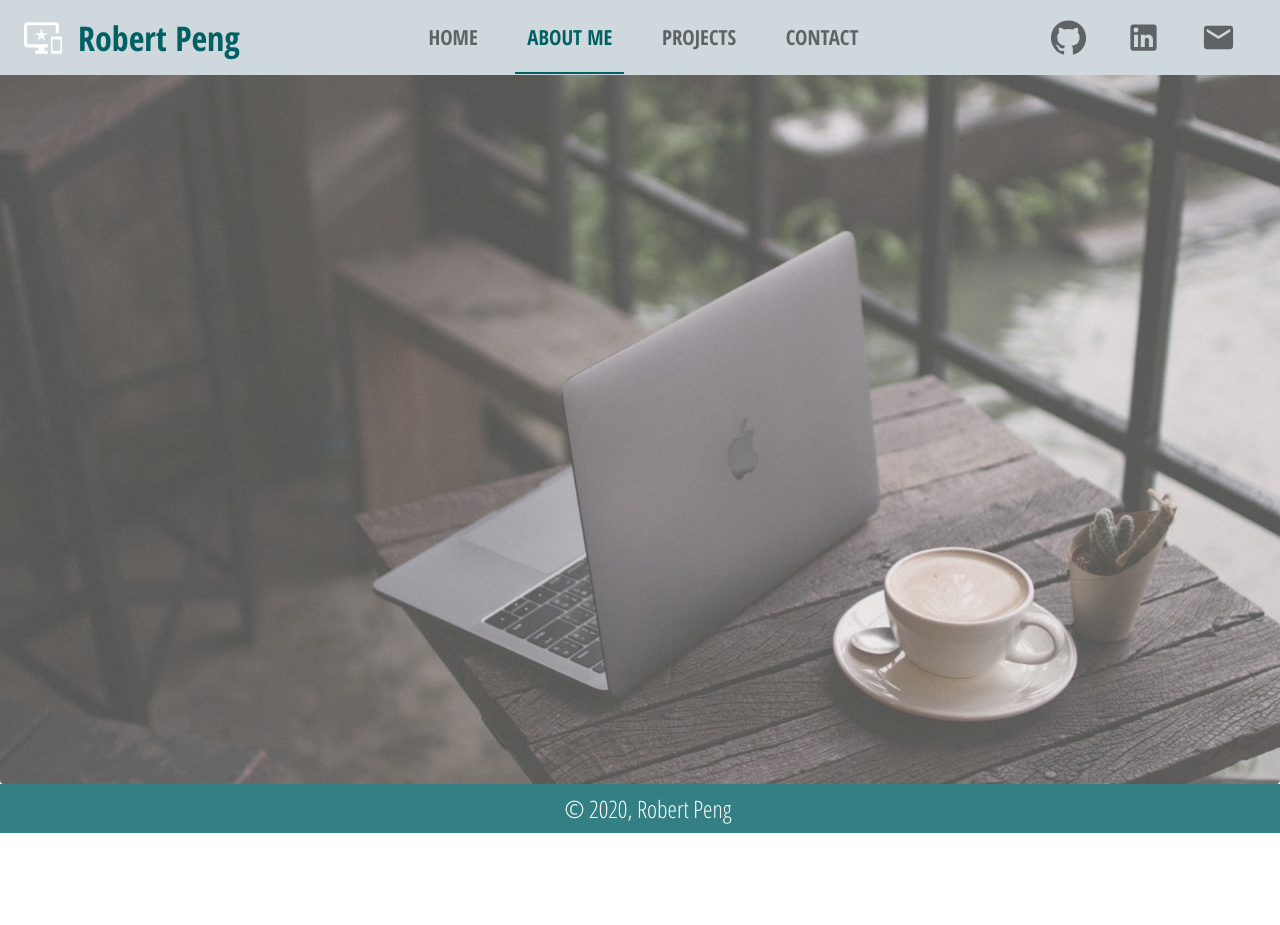
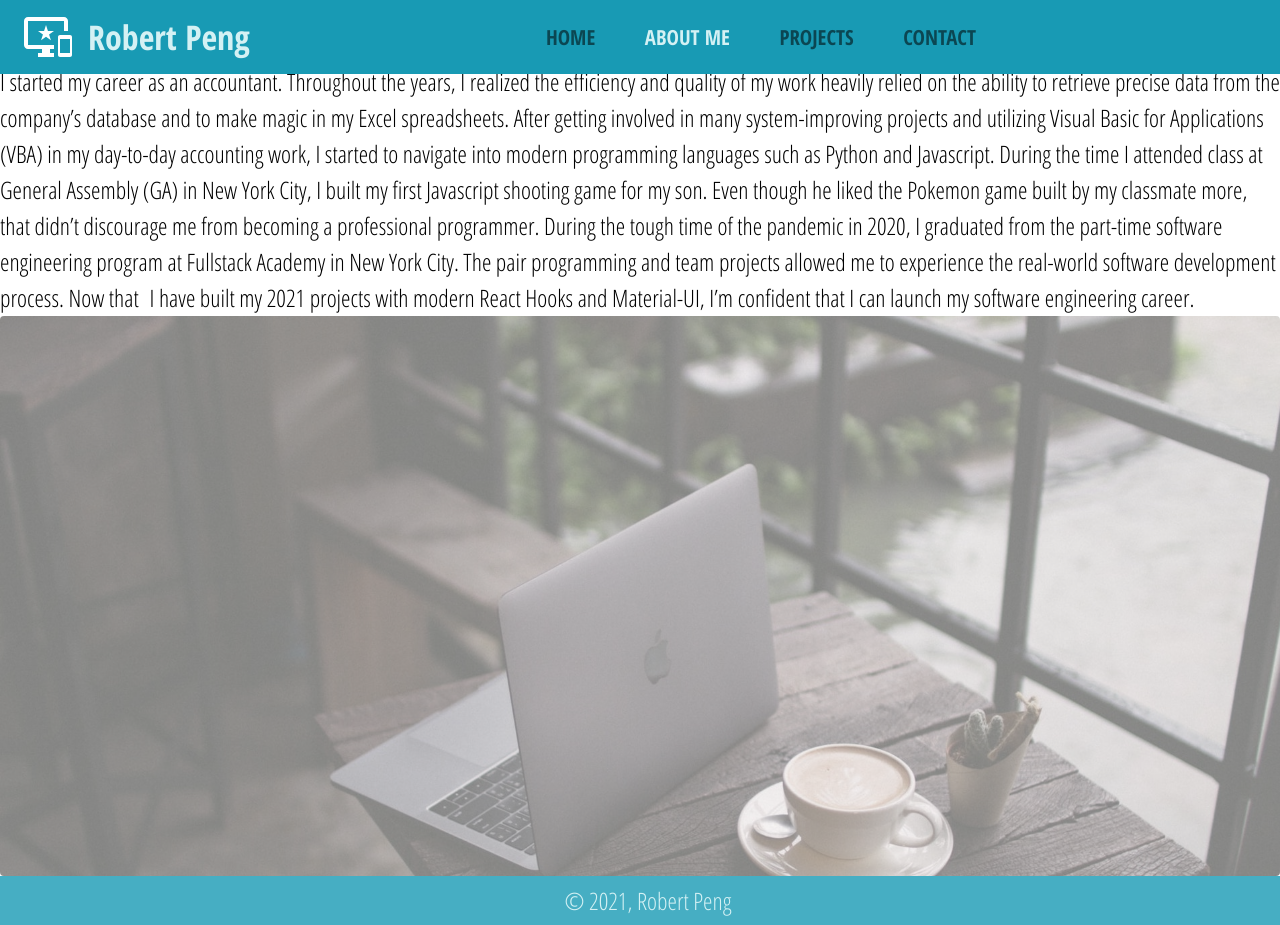
Before and after one commit to robertpengcode/My_Portfolio_Website, a React (Create React App) app: page /about in a window 1280 px wide. Before the commit the page ends 833 px from the top, so only its background shows below. Built offline with nearby package versions, Linux system fonts and the light colour scheme.

Commit message:
drawer list

```diff
--- a/src/components/AboutMe.js
+++ b/src/components/AboutMe.js
@@ -1,21 +1,55 @@
-import React from "react";
+import React, { Fragment, useState, useEffect } from "react";
 import { makeStyles } from "@material-ui/core/styles";
 import Paper from "@material-ui/core/Paper";
+import Typography from "@material-ui/core/Typography";
+import Box from "@material-ui/core/Box";
+import { black } from "color-name";
 
 const useStyles = makeStyles(theme => ({
   paperContainer: {
     backgroundImage: `url(laptopCoffee2.jpg)`,
-    height: "90vh",
+    height: "70vh",
     width: "100%",
     backgroundSize: "cover",
-    opacity: "0.7",
-  }
+    opacity: "0.5"
+  },
+  text: {
+    ...theme.typography,
+    color: 'black',
+    fontSize: '1.5rem',
+  },
 }));
 
 const AboutMe = () => {
   const classes = useStyles();
   return (
-    <Paper elevation={0} className={classes.paperContainer}></Paper>
+    <Fragment>
+
+      <Box>
+      <Typography className={classes.text}>
+        I started my career as an accountant. Throughout the years, I realized
+        the efficiency and quality of my work heavily relied on the ability to
+        retrieve precise data from the company’s database and to make magic in
+        my Excel spreadsheets. After getting involved in many system-improving
+        projects and utilizing Visual Basic for Applications (VBA) in my
+        day-to-day accounting work, I started to navigate into modern
+        programming languages such as Python and Javascript. During the time I
+        attended class at General Assembly (GA) in New York City, I built my
+        first Javascript shooting game for my son. Even though he liked the
+        Pokemon game built by my classmate more, that didn’t discourage me
+        from becoming a professional programmer. During the tough time of the
+        pandemic in 2020, I graduated from the part-time software engineering
+        program at Fullstack Academy in New York City. The pair programming
+        and team projects allowed me to experience the real-world software
+        development process. Now that  I have built my 2021 projects with
+        modern React Hooks and Material-UI, I’m confident that I can launch my
+        software engineering career.
+      </Typography>
+      <Paper elevation={0} className={classes.paperContainer}>
+      </Paper>
+    </Box>
+    </Fragment>
+
   );
 };
 
--- a/src/components/Contact.js
+++ b/src/components/Contact.js
@@ -4,11 +4,11 @@ import Paper from "@material-ui/core/Paper";
 
 const useStyles = makeStyles(theme => ({
   paperContainer: {
-    backgroundImage: `url(laptopCoffee2.jpg)`,
+    backgroundImage: `url(laptopCoffee3.jpg)`,
     height: "90vh",
-    width: "100%",
+    width: "40%",
     backgroundSize: "cover",
-    opacity: "0.7",
+    opacity: "0.5",
   }
 }));
 
--- a/src/components/Home.js
+++ b/src/components/Home.js
@@ -9,7 +9,8 @@ const useStyles = makeStyles(theme => ({
     width: "100%",
     backgroundSize: "cover",
     opacity: "0.5"
-  }
+  },
+
 }));
 
 const Home = () => {
--- a/src/components/UI/Footer.js
+++ b/src/components/UI/Footer.js
@@ -3,9 +3,9 @@ import { makeStyles } from "@material-ui/core/styles";
 
 const useStyles = makeStyles(theme => ({
   footer: {
-    backgroundColor: theme.palette.secondary.light,
+    backgroundColor: theme.palette.primary.light,
     width: "100%",
-    color: "white",
+    color: theme.palette.secondary.main,
     textAlign: "center",
     fontFamily: theme.typography.fontFamily,
     fontSize: "1.5rem",
@@ -15,8 +15,7 @@ const useStyles = makeStyles(theme => ({
 
 const Footer = () => {
   const classes = useStyles();
-
-  return <footer className={classes.footer}>© 2020, Robert Peng</footer>;
+  return <footer className={classes.footer}>© 2021, Robert Peng</footer>;
 };
 
 export default Footer;
--- a/src/components/UI/Navbar.js
+++ b/src/components/UI/Navbar.js
@@ -17,15 +17,34 @@ import useMediaQuery from "@material-ui/core/useMediaQuery";
 import { useTheme } from "@material-ui/core/styles";
 import SwipeableDrawer from "@material-ui/core/SwipeableDrawer";
 import MenuIcon from "@material-ui/icons/Menu";
+import List from "@material-ui/core/List";
+import ListItem from "@material-ui/core/ListItem";
+import ListItemText from "@material-ui/core/ListItemText";
 
 const useStyles = makeStyles(theme => ({
   toolbarMargin: {
     ...theme.mixins.toolbar
   },
+  appBar: {
+    [theme.breakpoints.down("md")]: {
+      height: "4rem"
+    },
+    [theme.breakpoints.down("xs")]: {
+      height: "3rem"
+    }
+  },
   title: {
     margin: "1rem",
     fontWeight: "bold",
     fontFamily: theme.typography.fontFamily,
+    [theme.breakpoints.down("md")]: {
+      margin: "0.75rem",
+      fontSize: "2rem"
+    },
+    [theme.breakpoints.down("xs")]: {
+      margin: "0.5rem",
+      fontSize: "1.2rem"
+    }
   },
   tabContainer: {
     margin: "auto"
@@ -38,9 +57,17 @@ const useStyles = makeStyles(theme => ({
     margin: "0.8rem"
   },
   logo: {
-    width: 38,
-    height: 38,
-    color: "white"
+    width: "3rem",
+    height: "3rem",
+    color: "white",
+    [theme.breakpoints.down("md")]: {
+      width: "2.5rem",
+      height: "2.5rem"
+    },
+    [theme.breakpoints.down("xs")]: {
+      width: "1.5rem",
+      height: "1.5rem"
+    }
   },
   iconButton: {
     margin: "0.5rem"
@@ -48,6 +75,25 @@ const useStyles = makeStyles(theme => ({
   button: {
     width: 35,
     height: 35
+  },
+  drawerIconContainer: {
+    marginLeft: "auto"
+  },
+  drawerIcon: {
+    height: "2rem",
+    width: "2rem"
+  },
+  drawer: {
+    backgroundColor: theme.palette.primary.main
+  },
+  drawerItem: {
+    fontWeight: "bold",
+    fontSize: "1.3rem",
+    fontFamily: theme.typography.fontFamily,
+    color: theme.palette.common.navy
+  },
+  drawerItemSelected: {
+    color: theme.palette.secondary.main
   }
 }));
 
@@ -67,12 +113,15 @@ const Navbar = () => {
   const theme = useTheme();
   const iOS = process.browser && /iPad|iPhone|iPod/.test(navigator.userAgent);
   const matches = useMediaQuery(theme.breakpoints.down("md"));
+
+  const [openDrawer, setOpenDrawer] = useState(false);
   const [value, setValue] = useState(0);
+  const [openMenu, setOpenMenu] = useState(false);
 
-  const [openMenu, setOpenMenu] = useState(false);
   const handleChange = (event, newValue) => {
     setValue(newValue);
   };
+
   useEffect(() => {
     if (window.location.pathname === "/" && value !== 0) {
       setValue(0);
@@ -92,7 +141,7 @@ const Navbar = () => {
         onChange={handleChange}
         aria-label="Tabs on Navbar"
         textColor="secondary"
-        indicatorColor="secondary"
+        indicatorColor="primary"
         className={classes.tabContainer}
         centered
       >
@@ -119,20 +168,118 @@ const Navbar = () => {
     </Fragment>
   );
 
-  return (
+  const drawer = (
     <Fragment>
-      <ElevationScroll>
-        <AppBar position="fixed" color="primary" >
-          <Toolbar>
-            <ImportantDevicesIcon className={classes.logo} />
-            <Typography
-              variant="h4"
-              color="secondary"
-              className={classes.title}
+      <SwipeableDrawer
+        disableBackdropTransition={!iOS}
+        disableDiscovery={iOS}
+        open={openDrawer}
+        onClose={() => setOpenDrawer(false)}
+        onOpen={() => setOpenDrawer(true)}
+        classes={{ paper: classes.drawer }}
       >
-              Robert Peng
-            </Typography>
-            {matches ? null : tabs}
+        <List>
+          <ListItem
+            onClick={() => {
+              setOpenDrawer(false);
+              setValue(0);
+            }}
+            divider
+            button
+            component={Link}
+            to="/"
+            selected={value === 0}
+          >
+            <ListItemText
+              className={
+                value === 0
+                  ? [classes.drawerItem, classes.drawerItemSelected]
+                  : classes.drawerItem
+              }
+              disableTypography
+            >
+              HOME
+            </ListItemText>
+          </ListItem>
+          <ListItem
+            onClick={() => {
+              setOpenDrawer(false);
+              setValue(1);
+            }}
+            divider
+            button
+            component={Link}
+            to="/about"
+            selected={value === 1}
+          >
+            <ListItemText
+              className={
+                value === 1
+                  ? [classes.drawerItem, classes.drawerItemSelected]
+                  : classes.drawerItem
+              }
+              disableTypography
+            >
+              ABOUT ME
+            </ListItemText>
+          </ListItem>
+          <ListItem
+            onClick={() => {
+              setOpenDrawer(false);
+              setValue(2);
+            }}
+            divider
+            button
+            component={Link}
+            to="/projects"
+            selected={value === 2}
+          >
+            <ListItemText
+              className={
+                value === 2
+                  ? [classes.drawerItem, classes.drawerItemSelected]
+                  : classes.drawerItem
+              }
+              disableTypography
+            >
+              PROJECTS
+            </ListItemText>
+          </ListItem>
+          <ListItem
+            onClick={() => {
+              setOpenDrawer(false);
+              setValue(3);
+            }}
+            divider
+            button
+            component={Link}
+            to="/contact"
+            selected={value === 3}
+          >
+            <ListItemText
+              className={
+                value === 3
+                  ? [classes.drawerItem, classes.drawerItemSelected]
+                  : classes.drawerItem
+              }
+              disableTypography
+            >
+              CONTACT
+            </ListItemText>
+          </ListItem>
+        </List>
+      </SwipeableDrawer>
+      <IconButton
+        className={classes.drawerIconContainer}
+        onClick={() => setOpenDrawer(!openDrawer)}
+      >
+        <MenuIcon className={classes.drawerIcon} />
+      </IconButton>
+    </Fragment>
+  );
+
+  const iconButtons = (
+    <Fragment>
       <IconButton
         target="_blank"
         href="https://github.com/robertpengcode"
@@ -150,6 +297,23 @@ const Navbar = () => {
       <IconButton className={classes.iconButton}>
         <EmailIcon className={classes.button} />
       </IconButton>
+    </Fragment>
+  );
+
+  return (
+    <Fragment>
+      <ElevationScroll>
+        <AppBar position="fixed" color="primary" className={classes.appBar}>
+          <Toolbar>
+            <ImportantDevicesIcon className={classes.logo} />
+            <Typography
+              variant="h4"
+              color="secondary"
+              className={classes.title}
+            >
+              Robert Peng
+            </Typography>
+            {matches ? drawer : tabs}
           </Toolbar>
         </AppBar>
       </ElevationScroll>
--- a/src/components/UI/Theme.js
+++ b/src/components/UI/Theme.js
@@ -1,12 +1,16 @@
 import {createMuiTheme} from '@material-ui/core/styles'
+import { black } from 'color-name';
 
 const Theme = createMuiTheme({
   palette: {
     primary: {
-      main: '#cfd8dc'
+      main: '#189AB4'
     },
     secondary: {
-      main: '#006064'
+      main: '#D4F1F4'
+    },
+    common: {
+      navy: '#05445e'
     }
   },
   status: {
```
Also changed, not shown: 1 other file (tests, documents, lock files or other folders). Lines whose indentation alone changed are shown as unchanged.
